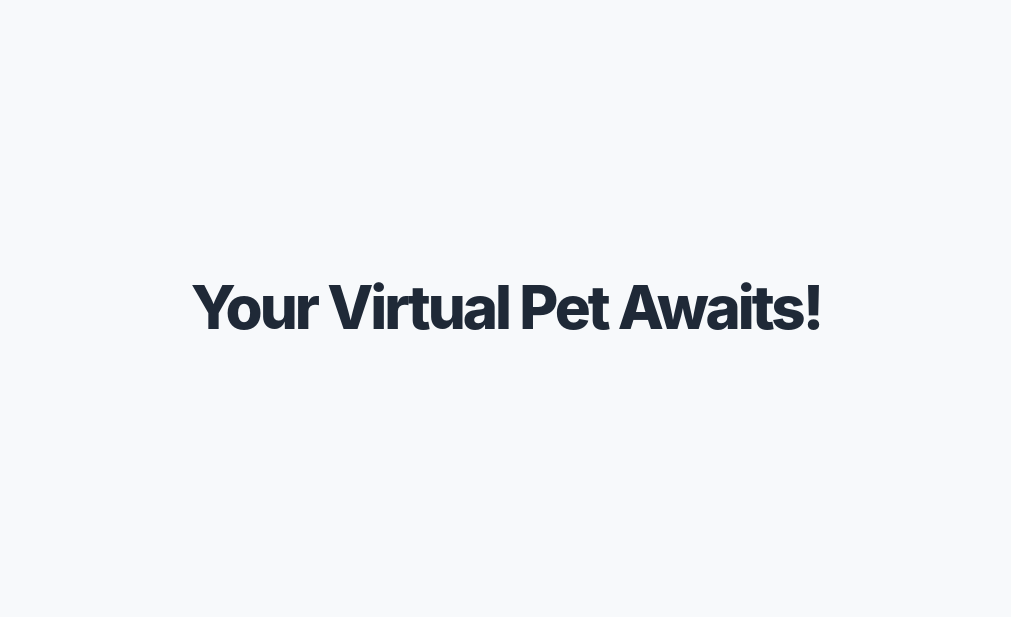
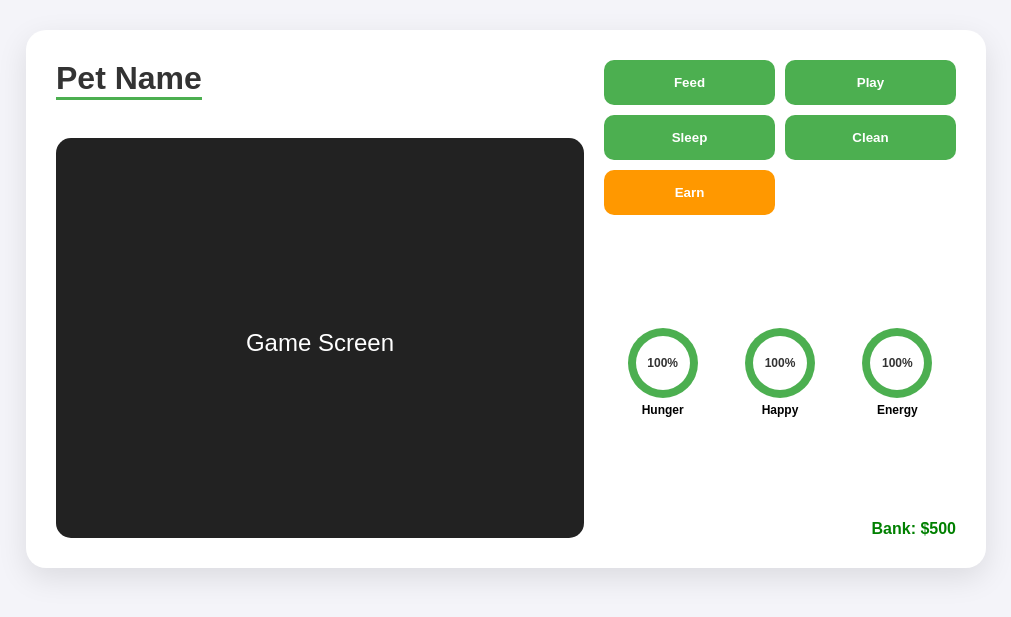
Before and after one commit to JSV-FBLA-ITP/REG, a plain HTML site: page html/game.html in a window 1280 px wide. Shown: the part 129-746 px from the top of the page, without its empty margins (134-1145 px from the left). Drawn offline with Linux system fonts and the light colour scheme.

Commit message:
added teh game.htmml front end

```diff
--- a/html/game.html
+++ b/html/game.html
@@ -7,11 +7,54 @@
     <link rel="stylesheet" href="../styles.css">
 </head>
 <body>
-   <div class="main-header">
-    <h1 class="main-title">
-        Your Virtual Pet Awaits!
-    </h1>
-   </div>
+
+  <div class="game-container">
+    <div class="left-panel">
+        <div class="game-header">
+            <h1 id="pet-name-display">Pet Name</h1>
+        </div>
+        <div class="game-screen">
+            <div id="pet-avatar"></div>
+            <p>Game Screen</p>
+        </div>
+    </div>
+
+    <div class="right-panel">
+        <div class="game-controls">
+            <button id="feed-button" class="game-button" onclick="handleAction('feed')">Feed</button>
+            <button id="play-button" class="game-button" onclick="handleAction('play')">Play</button>
+            <button id="sleep-button" class="game-button" onclick="handleAction('sleep')">Sleep</button>
+            <button id="clean-button" class="game-button" onclick="handleAction('clean')">Clean</button>
+            <button id="earn-button" class="game-button earn" onclick="earnMoney()">Earn</button>
+        </div>
+
+        <div class="status-panel">
+            <div class="stat-group">
+                <div class="circle-progress" id="hunger-circle" style="--percent: 100;">
+                    <span id="hunger-val">100%</span>
+                </div>
+                <label>Hunger</label>
+            </div>
+            <div class="stat-group">
+                <div class="circle-progress" id="happy-circle" style="--percent: 100;">
+                    <span id="happy-val">100%</span>
+                </div>
+                <label>Happy</label>
+            </div>
+            <div class="stat-group">
+                <div class="circle-progress" id="energy-circle" style="--percent: 100;">
+                    <span id="energy-val">100%</span>
+                </div>
+                <label>Energy</label>
+            </div>
+        </div>
+
+        <div class="budget-info">
+            Bank: $<span id="money-display">500</span>
+        </div>
+    </div>
+</div>
+
 
     <script src="../script.js"></script>
 </body>
--- a/styles.css
+++ b/styles.css
@@ -287,3 +287,104 @@
             background-color: #1f2937;
             color: #ffffff;
         }
+        /* --- game.html css --- */
+        .game-header {
+            text-align: left;
+            margin-bottom: 1rem;
+        }
+        .game-header h1 {
+            font-size: 2rem;
+            font-weight: bold;
+            color: var(--color-text-dark);
+        }
+
+        body { font-family: 'Arial', sans-serif; background: #f4f4f9; display: flex; justify-content: center; padding: 20px; }
+
+.game-container {
+    display: grid;
+    grid-template-columns: 1.5fr 1fr;
+    gap: 20px;
+    width: 900px;
+    background: white;
+    padding: 30px;
+    border-radius: 20px;
+    box-shadow: 0 10px 30px rgba(0,0,0,0.1);
+}
+
+
+.game-header h1 { margin-top: 0; color: #333; border-bottom: 3px solid #4CAF50; display: inline-block; }
+.game-screen {
+    background: #222;
+    color: white;
+    height: 400px;
+    border-radius: 15px;
+    display: flex;
+    flex-direction: column;
+    justify-content: center;
+    align-items: center;
+    font-size: 24px;
+}
+#pet-avatar { font-size: 100px; margin-bottom: 10px; }
+
+
+.right-panel {
+    display: flex;
+    flex-direction: column;
+    justify-content: space-between;
+}
+
+.game-controls {
+    display: grid;
+    grid-template-columns: 1fr 1fr;
+    gap: 10px;
+}
+
+.game-button {
+    padding: 15px;
+    border: none;
+    border-radius: 10px;
+    background: #4CAF50;
+    color: white;
+    font-weight: bold;
+    cursor: pointer;
+}
+.earn { background: #ff9800; }
+
+
+.status-panel {
+    display: flex;
+    justify-content: space-around;
+    padding-top: 20px;
+}
+
+.stat-group { text-align: center; font-size: 12px; font-weight: bold; }
+
+.circle-progress {
+    width: 70px;
+    height: 70px;
+    border-radius: 50%;
+    background: conic-gradient(#4CAF50 calc(var(--percent) * 1%), #ddd 0);
+    display: flex;
+    align-items: center;
+    justify-content: center;
+    position: relative;
+    margin-bottom: 5px;
+}
+
+.circle-progress::after {
+    content: "";
+    position: absolute;
+    width: 54px;
+    height: 54px;
+    background: white;
+    border-radius: 50%;
+}
+
+.circle-progress span { position: relative; z-index: 1; color: #333; }
+
+.budget-info {
+    text-align: right;
+    font-weight: bold;
+    color: green;
+    margin-top: 10px;
+}
```
